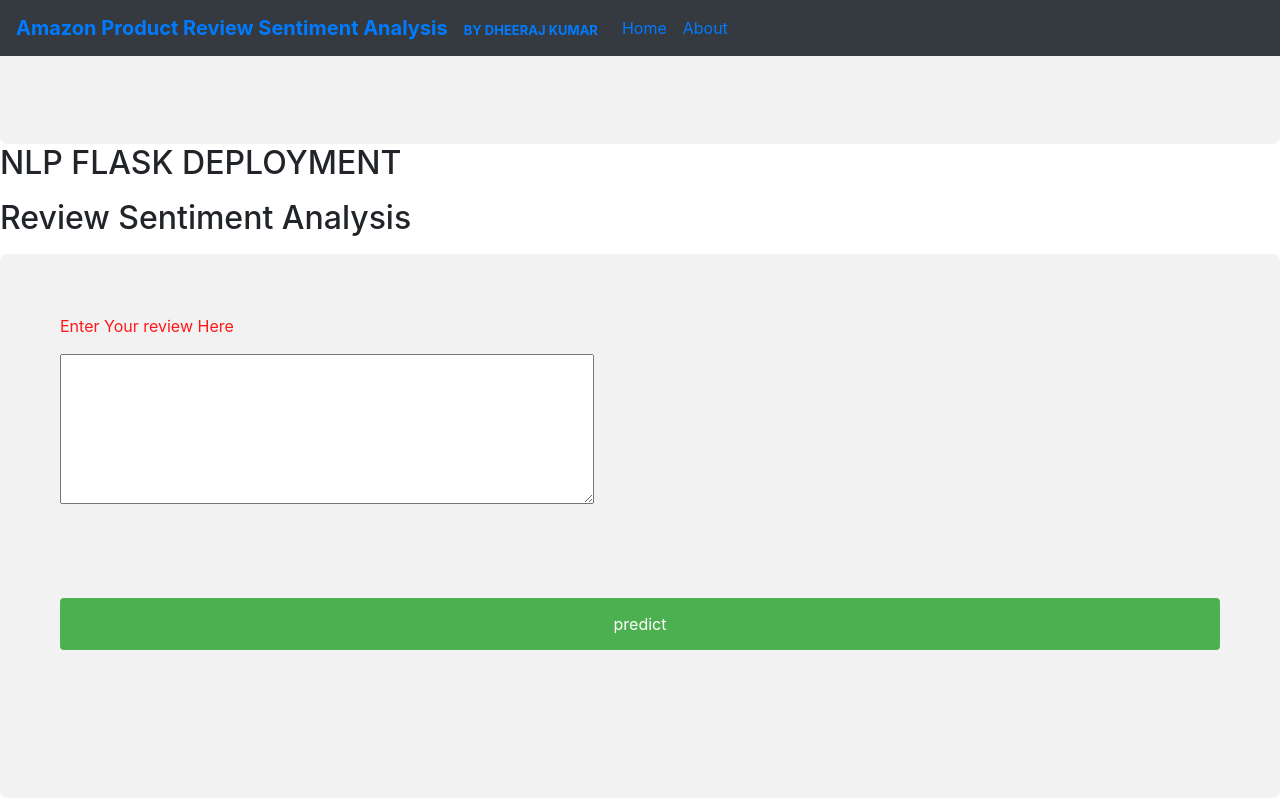
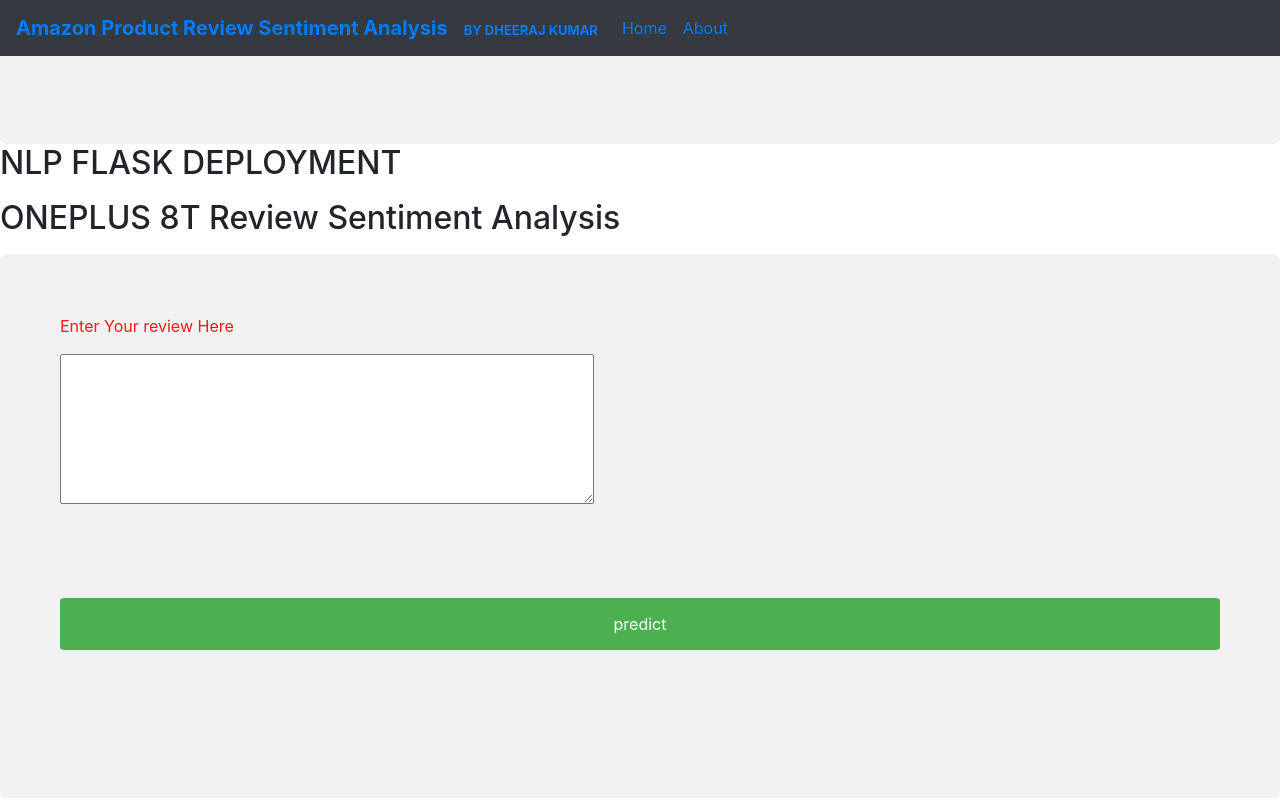
Before and after one commit to rohith-cha/Amazon-review-sentiment-analysis-webscraping-nlp-lstm-deployment, a Flask app: page / in a window 1280 px wide. Run offline with Flask 2, Linux system fonts and the light colour scheme; parts of the project's set-up code (start-up, migrations or seed data) failed here and were passed over; some libraries are stand-ins or nearby versions.

Commit message:
Update home.html

```diff
--- a/templates/home.html
+++ b/templates/home.html
@@ -107,7 +107,7 @@ margin:0 80 0 0;
 
 
 <h2><marquee BEHAVIOR=ALTERNATE direction = "right">NLP  FLASK     DEPLOYMENT</marquee></h2>
-<h2><marquee BEHAVIOR=ALTERNATE direction = "right">Review Sentiment Analysis</marquee></h2>
+<h2><marquee BEHAVIOR=ALTERNATE direction = "right">ONEPLUS 8T Review Sentiment Analysis</marquee></h2>
 
 	</div>
 
```
